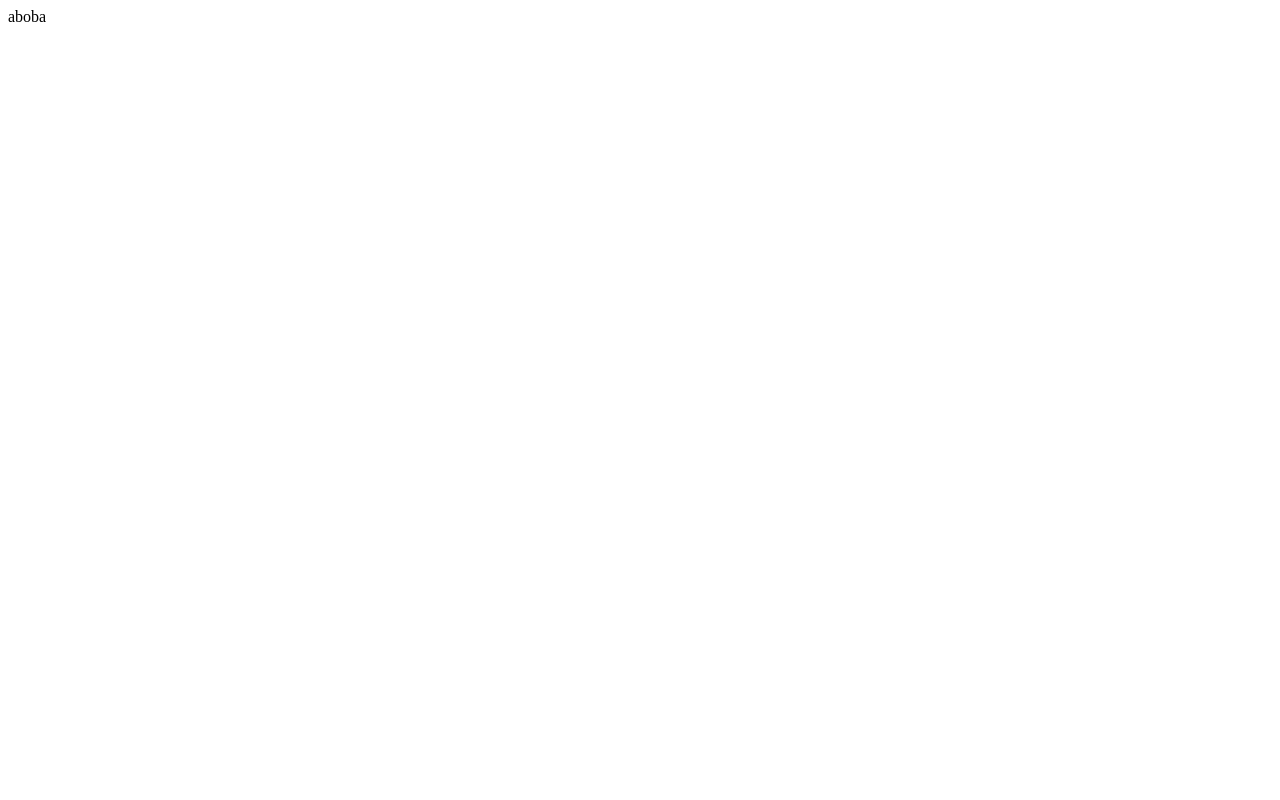
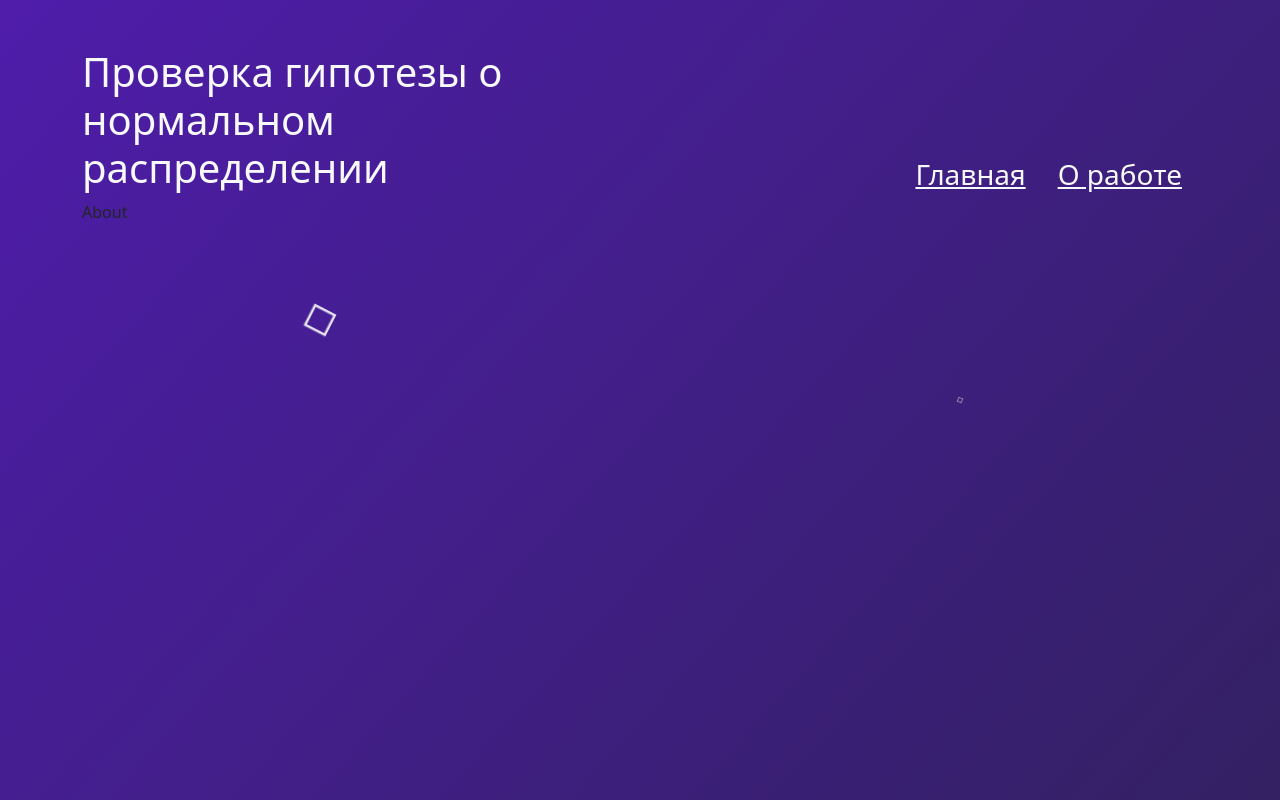
Before and after one commit to JiffyLTD/NormalDistributionHypothesisTest, a React (Create React App) app in the folder ndhtclient/: page /about in a window 1280 px wide. Built offline with nearby package versions, Linux system fonts and the light colour scheme.

Commit message:
add header and start pages

```diff
--- a/ndhtclient/package.json
+++ b/ndhtclient/package.json
@@ -10,6 +10,7 @@
     "react": "^18.2.0",
     "react-bootstrap": "^2.7.4",
     "react-dom": "^18.2.0",
+    "react-router-dom": "^6.11.2",
     "react-scripts": "5.0.1",
     "web-vitals": "^2.1.4"
   },
--- /dev/null
+++ b/ndhtclient/public/index.css
@@ -0,0 +1,74 @@
+/* ============= Animation background ========= */
+.background {
+    background: linear-gradient(132deg, #FC415A, #591BC5, #212335);
+    background-size: 400% 400%;
+    animation: Gradient 15s ease infinite;
+    position: relative;
+    height: 100vh;
+    width: 100%;
+    overflow: hidden;
+    padding:0;
+    margin:0px;
+  }
+  .cube {
+    position: absolute;
+    top: 80vh;
+    left: 45vw;
+    width: 10px;
+    height: 10px;
+    border: solid 1px #D7D4E4;
+    transform-origin: top left;
+    transform: scale(0) rotate(0deg) translate(-50%, -50%);
+    animation: cube 12s ease-in forwards infinite;
+  }
+  .cube:nth-child(2n) {
+    border-color: #FFF ;
+  }
+  .cube:nth-child(2) {
+    animation-delay: 2s;
+    left: 25vw;
+    top: 40vh;
+  }
+  .cube:nth-child(3) {
+    animation-delay: 4s;
+    left: 75vw;
+    top: 50vh;
+  }
+  .cube:nth-child(4) {
+    animation-delay: 6s;
+    left: 90vw;
+    top: 10vh;
+  }
+  .cube:nth-child(5) {
+    animation-delay: 8s;
+    left: 10vw;
+    top: 85vh;
+  }
+  .cube:nth-child(6) {
+    animation-delay: 10s;
+    left: 50vw;
+    top: 10vh;
+  }
+
+  /* Animate Background*/
+@keyframes Gradient {
+    0% {
+      background-position: 0% 50%;
+    }
+    50% {
+      background-position: 100% 50%;
+    }
+    100% {
+      background-position: 0% 50%;
+    }
+  }
+  @keyframes cube {
+    from {
+      transform: scale(0) rotate(0deg) translate(-50%, -50%);
+      opacity: 1;
+    }
+    to {
+      transform: scale(20) rotate(960deg) translate(-50%, -50%);
+      opacity: 0;
+    }
+  }
--- a/ndhtclient/public/index.html
+++ b/ndhtclient/public/index.html
@@ -3,10 +3,18 @@
   <head>
     <meta charset="utf-8" />
     <meta name="viewport" content="width=device-width, initial-scale=1" />
+    <link rel="stylesheet" href="index.css">
     <title>React App</title>
   </head>
   <body>
     <noscript>You need to enable JavaScript to run this app.</noscript>
-    <div id="root"></div>
+    <div class="background">
+      <div id="root"></div>
+      <div class="cube"></div>
+      <div class="cube"></div>
+      <div class="cube"></div>
+      <div class="cube"></div>
+      <div class="cube"></div>
+   </div>
   </body>
 </html>
--- a/ndhtclient/src/App.js
+++ b/ndhtclient/src/App.js
@@ -1,7 +1,14 @@
+import { BrowserRouter } from "react-router-dom";
+import Header from "./Components/Header/Header";
+import MyRoutes from "./Components/MyRoutes/MyRoutes";
+
 function App() {
   return (
-    <div className="App">
-      aboba
+    <div className="container">
+      <Header/>
+      <BrowserRouter>
+        <MyRoutes/>
+      </BrowserRouter>
     </div>
   );
 }
--- /dev/null
+++ b/ndhtclient/src/Components/Header/Header.jsx
@@ -0,0 +1,20 @@
+import React from "react";
+import { Row, Col } from "react-bootstrap";
+
+const Header = () => {
+  return (
+      <header className="mt-5">
+        <Row>
+          <Col sm="6">
+            <h1 className="text-light ">Проверка гипотезы о нормальном распределении</h1>
+          </Col>
+          <Col className="d-flex justify-content-end align-items-end" sm="6">
+            <h3><a className="text-light px-3" href="/">Главная</a></h3>
+            <h3><a className="text-light px-3" href="/about">О работе</a></h3>
+          </Col>
+        </Row>
+      </header>
+  );
+};
+
+export default Header;
--- /dev/null
+++ b/ndhtclient/src/Components/MyRoutes/MyRoutes.jsx
@@ -0,0 +1,22 @@
+import React from "react";
+import { Route, Routes } from "react-router-dom";
+import { publicRoutes } from "./../../Router/Routes";
+import Error from "./../../Pages/Error";
+
+const MyRoutes = () => {
+  return (
+    <Routes>
+      {publicRoutes.map((route) => (
+        <Route
+          key={route.path}
+          path={route.path}
+          element={route.component}
+          exact={route.exact}
+        />
+      ))}
+      <Route path="*" element={<Error />} />
+    </Routes>
+  );
+};
+
+export default MyRoutes;
--- /dev/null
+++ b/ndhtclient/src/Pages/About.jsx
@@ -0,0 +1,9 @@
+import React from 'react'
+
+const About = () => {
+  return (
+    <div>About</div>
+  )
+}
+
+export default About
--- /dev/null
+++ b/ndhtclient/src/Pages/Error.jsx
@@ -0,0 +1,9 @@
+import React from 'react'
+
+const Error = () => {
+  return (
+    <div>Error</div>
+  )
+}
+
+export default Error
--- /dev/null
+++ b/ndhtclient/src/Pages/Main.jsx
@@ -0,0 +1,9 @@
+import React from 'react'
+
+const Main = () => {
+  return (
+    <div>Main</div>
+  )
+}
+
+export default Main
--- /dev/null
+++ b/ndhtclient/src/Router/Routes.js
@@ -0,0 +1,7 @@
+import About from "../Pages/About";
+import Main from "../Pages/Main";
+
+export const publicRoutes = [
+    {path: '/', component : <Main/>, exact: true},
+    {path: '/about', component : <About/>, exact: true}
+];
--- a/ndhtclient/src/index.js
+++ b/ndhtclient/src/index.js
@@ -1,6 +1,7 @@
 import React from 'react';
 import ReactDOM from 'react-dom/client';
 import App from './App';
+import 'bootstrap/dist/css/bootstrap.min.css';
 
 const root = ReactDOM.createRoot(document.getElementById('root'));
 root.render(
```
Also changed, not shown: 1 other file (tests, documents, lock files or other folders).
